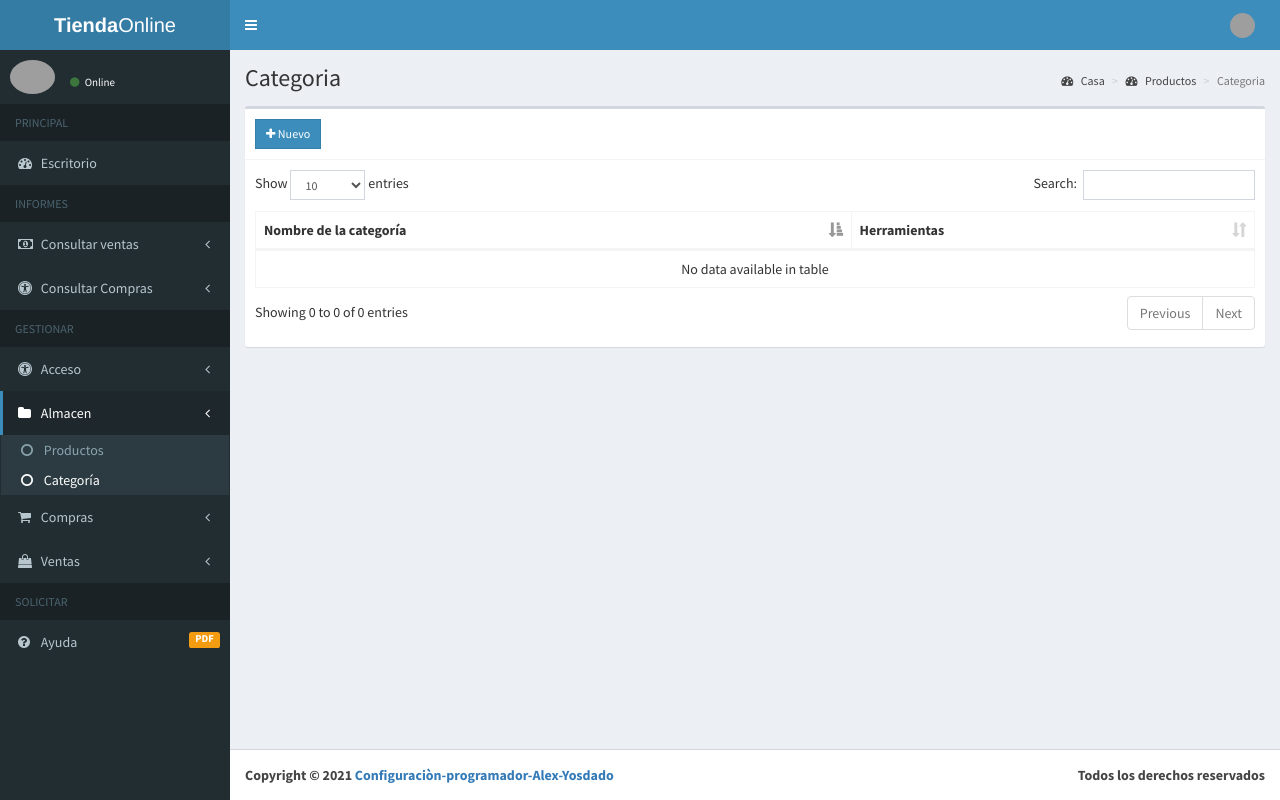
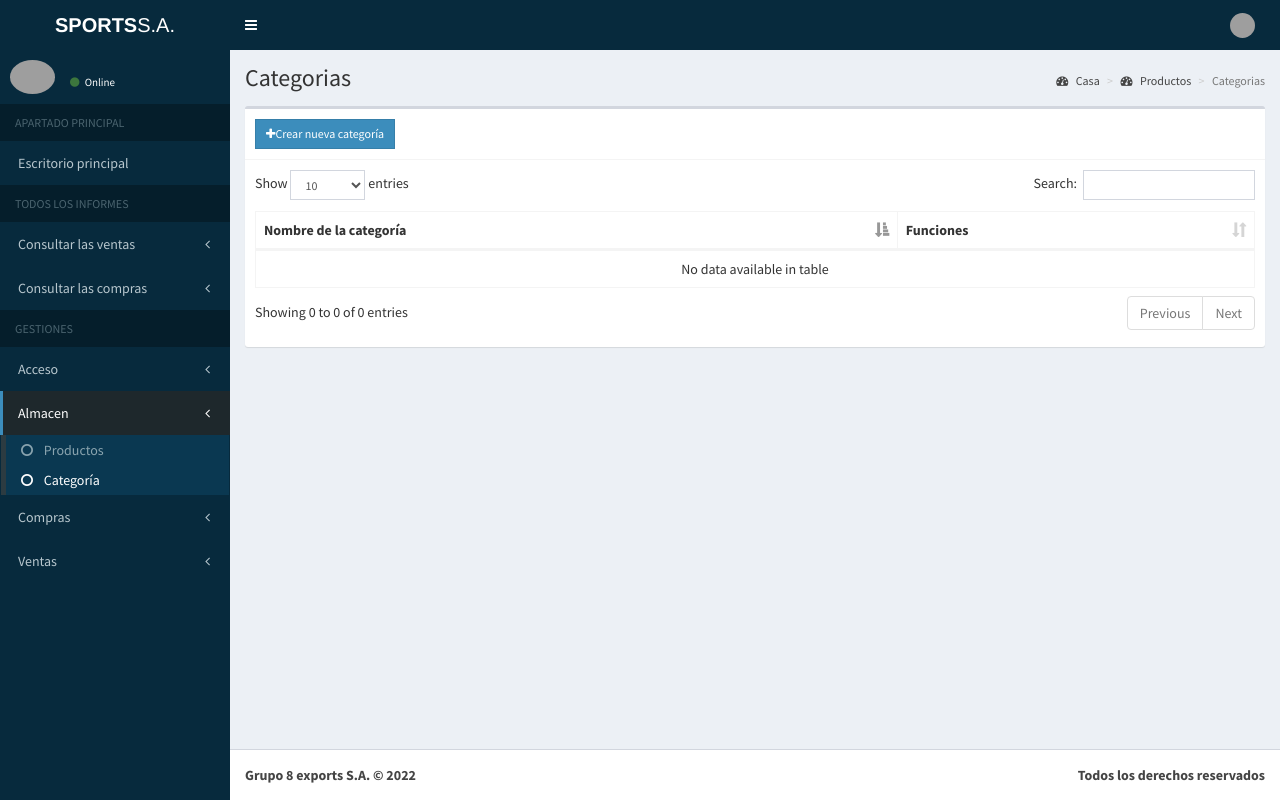
Before and after one commit to edgaredlopez/EcomerceUpG8, a PHP site: page /ecommerce/admin/category.php in a window 1280 px wide. Run offline with PHP 8.4, Linux system fonts and the light colour scheme; the visitor is signed in with stand-in values (Sample User, id 1); data that the repository does not hold is empty; some libraries are stand-ins or nearby versions; grey boxes are pictures that could not be loaded.

Commit message:
Parte de Pedro incluida

```diff
--- a/admin/category.php
+++ b/admin/category.php
@@ -11,12 +11,12 @@
     <!-- Content Header (Page header) -->
     <section class="content-header">
       <h1>
-        Categoria
+        Categorias
       </h1>
       <ol class="breadcrumb">
         <li><a href="home.php"><i class="fa fa-dashboard"></i> Casa</a></li>
         <li><a href="products.php"><i class="fa fa-dashboard"></i> Productos</a></li>
-        <li class="active">Categoria</li>
+        <li class="active">Categorias</li>
       </ol>
     </section>
 
@@ -48,13 +48,13 @@
         <div class="col-xs-12">
           <div class="box">
             <div class="box-header with-border">
-              <a href="#addnew" data-toggle="modal" class="btn btn-primary btn-sm btn-flat"><i class="fa fa-plus"></i> Nuevo</a>
+              <a href="#addnew" data-toggle="modal" class="btn btn-primary btn-sm btn-flat"><i class="fa fa-plus"></i>Crear nueva categoría</a>
             </div>
             <div class="box-body">
               <table id="example1" class="table table-bordered">
                 <thead>
                   <th>Nombre de la categoría</th>
-                  <th>Herramientas</th>
+                  <th>Funciones</th>
                 </thead>
                 <tbody>
                   <?php
--- a/admin/includes/footer.php
+++ b/admin/includes/footer.php
@@ -3,5 +3,5 @@
       <b>Todos los derechos reservados</b>
     </div>
 
-    <strong>Copyright &copy; 2021 <a href="https://www.facebook.com/profile.php?id=100010116841282/">Configuraciòn-programador-Alex-Yosdado</a></strong>
+    <strong>Grupo 8 exports S.A. &copy; 2022</strong>
 </footer>
--- a/admin/includes/header.php
+++ b/admin/includes/header.php
@@ -3,7 +3,7 @@
 <head>
   	<meta charset="utf-8">
   	<meta http-equiv="X-UA-Compatible" content="IE=edge">
-  	<title>TYT ONLINE</title>
+  	<title>SPORTS S.A.</title>
   	<!-- Tell the browser to be responsive to screen width -->
   	<meta content="width=device-width, initial-scale=1, maximum-scale=1, user-scalable=no" name="viewport">
   	<!-- Bootstrap 3.3.7 -->
@@ -31,6 +31,8 @@
   	<script src="https://oss.maxcdn.com/html5shiv/3.7.3/html5shiv.min.js"></script>
   	<script src="https://oss.maxcdn.com/respond/1.4.2/respond.min.js"></script>
   	<![endif]-->
+
+    <link rel="stylesheet" href="../styles-test.css">
 
   	<!-- Google Font -->
   	<link rel="stylesheet" href="https://fonts.googleapis.com/css?family=Source+Sans+Pro:300,400,600,700,300italic,400italic,600italic">
--- a/admin/includes/menubar.php
+++ b/admin/includes/menubar.php
@@ -1,4 +1,4 @@
-<aside class="main-sidebar">
+<aside class="main-sidebar" style="background-color: #072a3d;">
   <!-- sidebar: style can be found in sidebar.less -->
   <section class="sidebar">
     <!-- Sidebar user panel -->
@@ -13,93 +13,95 @@
       </div>
     </div>
     <!-- sidebar menu: : style can be found in sidebar.less -->
-    <ul class="sidebar-menu" data-widget="tree">
+    <ul class="sidebar-menu" data-widget="tree" style="background-color: ;">
      <!-- MENU PRINCIPAL -->
-    <li class="header">PRINCIPAL</li>
-      <li><a href="home.php"><i class="fa fa-dashboard"></i> <span>Escritorio</span></a></li>
-      <li class="treeview">
-      <li class="header">INFORMES</li>
-      <li class="treeview">
+    <li class="header">APARTADO PRINCIPAL</li>
+      <li><a href="home.php">
+        <!-- <i class="fa fa-dashboard"></i>  -->
+        <span>Escritorio principal</span></a></li>
+      <li class="treeview middle">
+      <li class="header">TODOS LOS INFORMES</li>
+      <li class="treeview middle">
         <a href="#">
-      <i class="fa fa-money"></i>
-          <span>Consultar ventas</span>
+      <!-- <i class="fa fa-money"></i> -->
+          <span>Consultar las ventas</span>
           <span class="pull-right-container">
             <i class="fa fa-angle-left pull-right"></i>
           </span>
         </a>
         <ul class="treeview-menu">
-      <li><a href="sales.php"><i class="fa fa-circle-o"></i> <span>Ventas</span></a></li>
+      <li><a class="a" href="sales.php"  style="background-color: #051e2b;"><i class="fa fa-circle-o"></i> <span>Ventas</span></a></li>
       </ul>
       <!-- separar -->
       <li class="treeview">
         <a href="#">
-      <i class="fa fa-universal-access"></i>
-          <span>Consultar Compras</span>
+      <!-- <i class="fa fa-universal-access"></i> -->
+          <span>Consultar las compras</span>
           <span class="pull-right-container">
             <i class="fa fa-angle-left pull-right"></i>
           </span>
         </a>
 
         <ul class="treeview-menu">
-      <li><a href="sales.php"><i class="fa fa-circle-o"></i> <span>Compras por fechas</span></a></li>
+      <li><a class="a" href="sales.php"><i class="fa fa-circle-o"></i> <span>Consultar compras por fechas</span></a></li>
       </ul>
       <!-- separar -->
 
-      <li class="header">GESTIONAR</li>
+      <li class="header">GESTIONES</li>
       <li class="treeview">
         <a href="#">
-      <i class="fa fa-universal-access"></i>
+      <!-- <i class="fa fa-universal-access"></i> -->
           <span>Acceso</span>
           <span class="pull-right-container">
             <i class="fa fa-angle-left pull-right"></i>
           </span>
         </a>
         <ul class="treeview-menu">
-      <li><a href="users.php"><i class="fa fa-circle-o"></i> Usuarios</a></li>
+      <li><a  class="a" href="users.php"><i class="fa fa-circle-o"></i> Usuarios</a></li>
       </ul>
       <!-- separar -->
       <li class="treeview">
         <a href="#">
-          <i class="fa fa-folder"></i>
+          <!-- <i class="fa fa-folder"></i> -->
           <span>Almacen</span>
           <span class="pull-right-container">
             <i class="fa fa-angle-left pull-right"></i>
           </span>
         </a>
         <ul class="treeview-menu">
-          <li><a href="products.php"><i class="fa fa-circle-o"></i> Productos</a></li>
-          <li><a href="category.php"><i class="fa fa-circle-o"></i> Categoría</a></li>
+          <li><a  class="a" href="products.php" ><i class="fa fa-circle-o"></i> Productos</a></li>
+          <li><a  class="a" href="category.php"><i class="fa fa-circle-o"></i> Categoría</a></li>
         </ul>
          <!-- separar -->
         <li class="treeview">
         <a href="#">
-      <i class="fa fa-shopping-cart"></i>
+      <!-- <i class="fa fa-shopping-cart"></i> -->
           <span>Compras</span>
           <span class="pull-right-container">
             <i class="fa fa-angle-left pull-right"></i>
           </span>
         </a>
         <ul class="treeview-menu">
-        <li><a href="#"><i class="fa fa-circle-o"></i> Ingresos</a></li>
-        <li><a href="#"><i class="fa fa-circle-o"></i> Proveedores</a></li>
+        <li><a  class="a" href="#"><i class="fa fa-circle-o"></i> Ingresos</a></li>
+        <li><a  class="a" href="#"><i class="fa fa-circle-o"></i> Proveedores</a></li>
       </ul>
       <li class="treeview">
         <a href="#">
-      <i class="fa fa-shopping-bag"></i>
+      <!-- <i class="fa fa-shopping-bag"></i> -->
           <span>Ventas</span>
           <span class="pull-right-container">
             <i class="fa fa-angle-left pull-right"></i>
           </span>
         </a>
         <ul class="treeview-menu">
-      <li><a href="#"><i class="fa fa-circle-o"></i> <span>Ventas</span></a></li>
-      <li><a href="#"><i class="fa fa-circle-o"></i> <span>Clientes</span></a></li>
+      <li><a  class="a" href="#"><i class="fa fa-circle-o"></i> <span>Ventas</span></a></li>
+      <li><a  class="a" href="#"><i class="fa fa-circle-o"></i> <span>Clientes</span></a></li>
       </ul>
 
-      <li class="header">SOLICITAR</li>
+      <!-- <li class="header">SOLICITAR</li>
       <li class="treeview.menu">
       <a href="https://www.facebook.com/profile.php?id=100010116841282"><i class="fa fa-question-circle"></i> <span>Ayuda</span><small class="label pull-right bg-yellow">PDF</small></a>
-      </li>
+      </li> -->
     </ul>
   </section>
   <!-- /.sidebar -->
--- a/admin/includes/navbar.php
+++ b/admin/includes/navbar.php
@@ -1,13 +1,13 @@
 <header class="main-header">
   <!-- Logo -->
-  <a href="#" class="logo">
+  <a href="#" class="logo" style="background-color: #072a3d;">
     <!-- mini logo for sidebar mini 50x50 pixels -->
     <span class="logo-mini"><b>S</b>CS</span>
     <!-- logo for regular state and mobile devices -->
-    <span class="logo-lg"><b>Tienda</b>Online</span>
+    <span class="logo-lg"><b>SPORTS</b>S.A.</span>
   </a>
   <!-- Barra de navegación de encabezado: el estilo se puede encontrar en header.less -->
-  <nav class="navbar navbar-static-top">
+  <nav class="navbar navbar-static-top" style="background-color: #072a3d;">
     <!-- Botón de alternancia de la barra lateral-->
     <a href="#" class="sidebar-toggle" data-toggle="push-menu" role="button">
       <span class="sr-only">Navegación de palanca</span>
--- /dev/null
+++ b/styles-test.css
@@ -0,0 +1,28 @@
+.bg-aqua {
+    background-color: #d6d31a !important;
+}
+
+.bg-green {
+    background-color: #1dd61a !important;
+}
+
+.bg-yellow {
+    background-color: #1ac5d6 !important;
+}
+
+.bg-red {
+    background-color: #bc1ad6;
+}
+
+.header {
+    background-color: #051e2b !important;
+}
+
+
+.a {
+    background-color: #0a3851 !important;
+}
+
+.a:hover {
+    background-color: #0a3851 !important;
+}
```
Also changed, not shown: admin/home.php (+20 -16 lines), admin/products.php (+10 -10 lines), admin/sales.php (+8 -8 lines), admin/users.php (+7 -7 lines).
